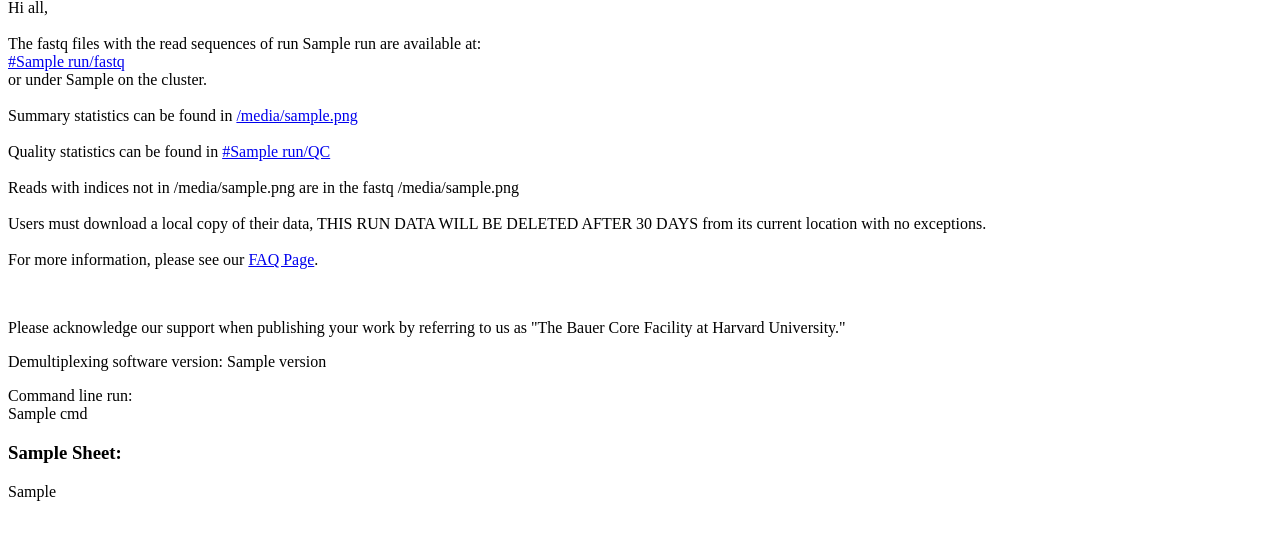
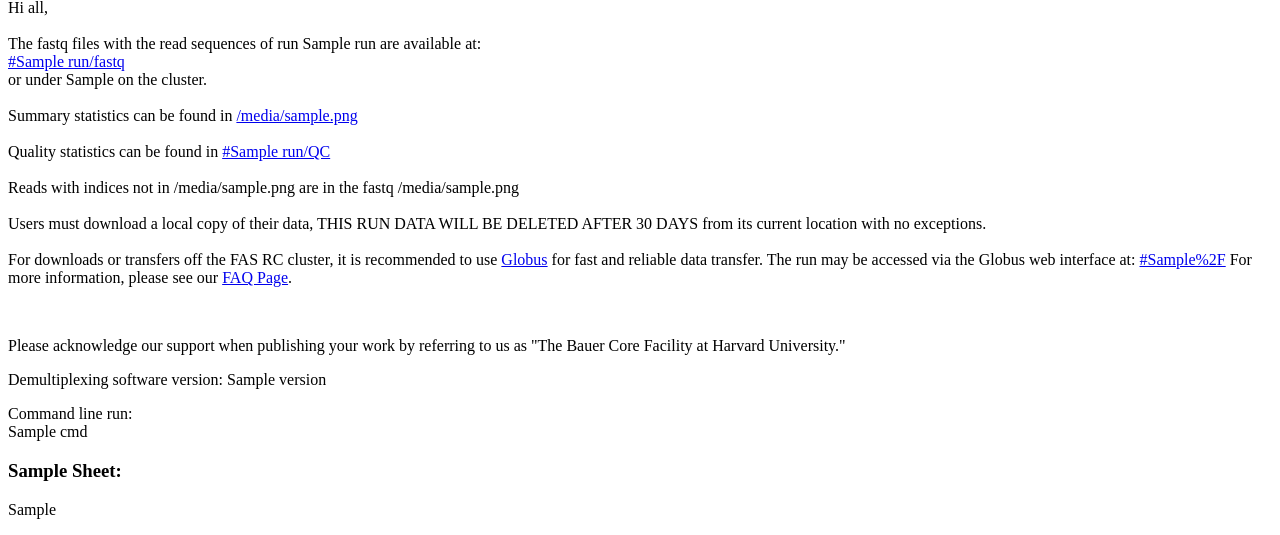
Before and after one commit to harvardinformatics/odybcl2fastq, a Python web app: template odybcl2fastq/templates/summary.html in a window 1280 px wide. Shown: the part 509-1044 px from the top of the page. Before the commit the page ends 1010 px from the top, so only its background shows below. Run offline with Jinja, Linux system fonts and the light colour scheme; the template is opened without the code that fills it: most values are stand-ins (such as "Sample title", 1, 10 or a date in 2020).

Commit message:
Add Globus URL for run to email

```diff
--- a/odybcl2fastq/config.py
+++ b/odybcl2fastq/config.py
@@ -11,6 +11,8 @@
         self.data['EMAIL_SMTP'] = os.environ['ODY_EMAIL_SMTP']
         self.data['EMAIL_TO'] = json.loads(os.environ['ODY_EMAIL_TO'])
         self.data['FASTQ_URL'] = os.environ.get('ODY_FASTQ_URL', 'https://software.rc.fas.harvard.edu/ngsdata/')
+        self.data['GLOBUS_URL'] = os.environ['ODY_GLOBUS_URL']
+        self.data['PUBLISHED_CLUSTER_PATH'] = os.environ['ODY_PUBLISHED_CLUSTER_PATH']
         self.data['ANALYSIS_DIR'] = os.environ['ODY_ANALYSIS_DIR']
         # pre-flight checks to ensure existence and accessibility of required directories
         self.check_dir('/sequencing/source')
--- a/odybcl2fastq/parsers/parse_stats.py
+++ b/odybcl2fastq/parsers/parse_stats.py
@@ -45,6 +45,7 @@
             'stats_file': stats_url,
             'sample_sheet': get_sample_sheet(sample_sheet_dir),
             'fastq_url': config.FASTQ_URL,
+            'globus_url': config.GLOBUS_URL,
             'fastq_dir': output_dir,
             'undetermined': undetermined,
             'undetermined_file': 'Undetermined_SO',
--- a/odybcl2fastq/templates/10x_summary.html
+++ b/odybcl2fastq/templates/10x_summary.html
@@ -27,8 +27,11 @@
     Users must download a local copy of their data,
     THIS RUN DATA WILL BE DELETED AFTER 30 DAYS from its current location with no exceptions.<br><br>
 
+    For downloads or transfers off the FAS RC cluster, it is recommended to use <a href="https://docs.rc.fas.harvard.edu/kb/globus-file-transfer/">Globus</a> for fast and reliable data transfer.
+    The run may be accessed via the Globus web interface at: <a href="{{globus_url}}{{run_folder}}%2F">{{globus_url}}{{run_folder}}%2F</a>
+
     For more information, please see our
-    <a href="http://informatics.fas.harvard.edu/category/faq.html">FAQ Page</a>.
+    <a href="https://informatics.fas.harvard.edu/category/faq.html">FAQ Page</a>.
     </p><br>
 
     <p>Please acknowledge our support when publishing your work by referring to us
--- a/odybcl2fastq/templates/summary.html
+++ b/odybcl2fastq/templates/summary.html
@@ -65,8 +65,11 @@
     Users must download a local copy of their data,
     THIS RUN DATA WILL BE DELETED AFTER 30 DAYS from its current location with no exceptions.<br><br>
 
+    For downloads or transfers off the FAS RC cluster, it is recommended to use <a href="https://docs.rc.fas.harvard.edu/kb/globus-file-transfer/">Globus</a> for fast and reliable data transfer.
+    The run may be accessed via the Globus web interface at: <a href="{{globus_url}}{{run_folder}}%2F">{{globus_url}}{{run_folder}}%2F</a>
+
     For more information, please see our
-    <a href="http://informatics.fas.harvard.edu/category/faq.html">FAQ Page</a>.
+    <a href="https://informatics.fas.harvard.edu/category/faq.html">FAQ Page</a>.
     </p><br>
 
     <p>Please acknowledge our support when publishing your work by referring to us
```
Also changed, not shown: 1 other file.
